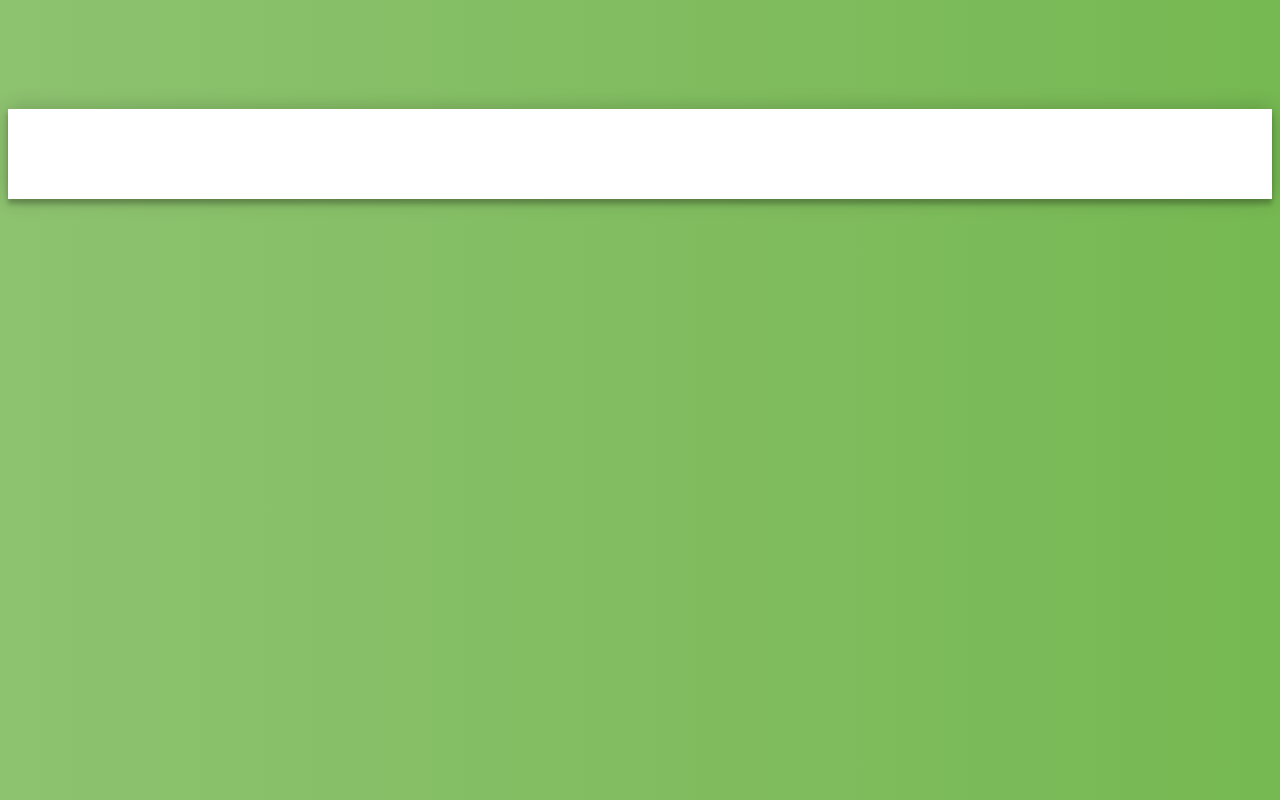
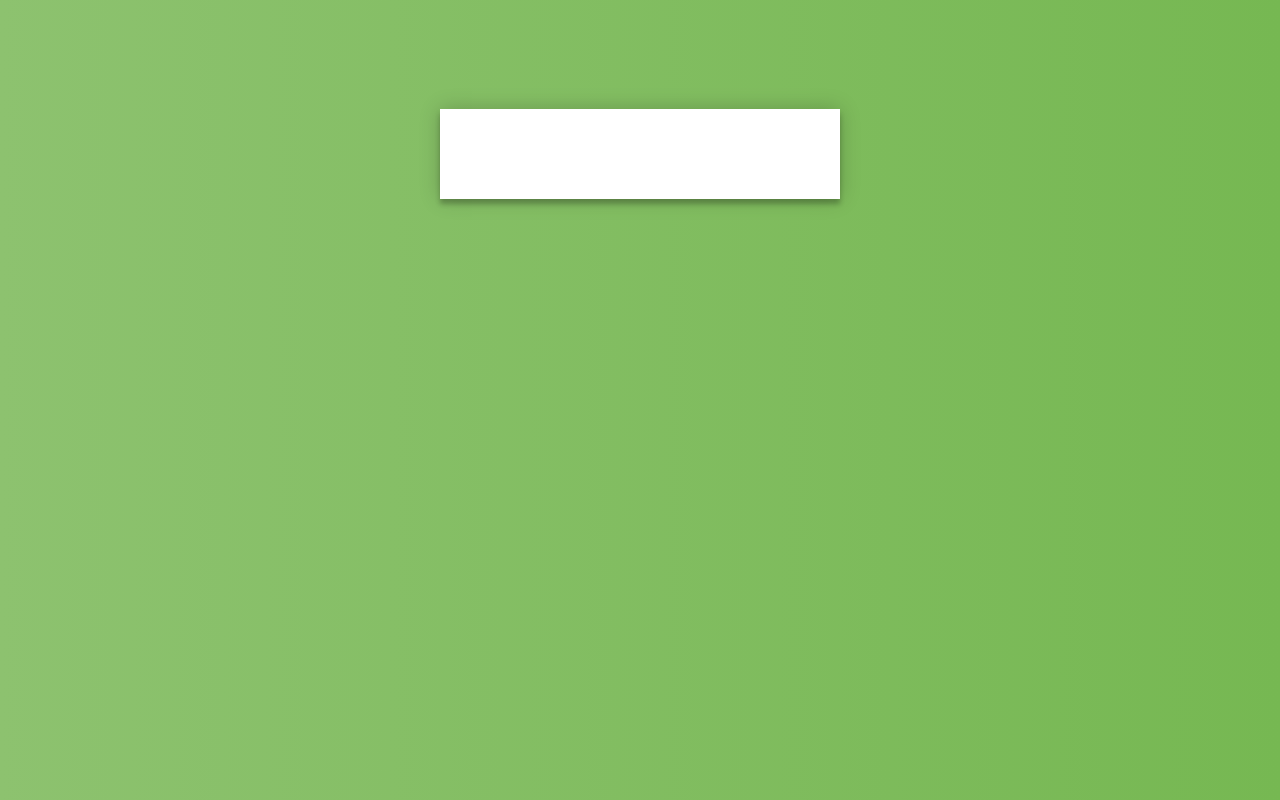
Before and after one commit to tiaweb/oi, a plain HTML site: page index.html in a window 1280 px wide. Drawn offline with Linux system fonts and the light colour scheme.

Commit message:
Update index.html

```diff
--- a/index.html
+++ b/index.html
@@ -20,7 +20,7 @@
         }
 
         .staticrypt-page {
-            width: 100%px;
+            width: 400px;
             padding: 8% 0 0;
             margin: 0 auto 100px;
             box-sizing: border-box;
```
